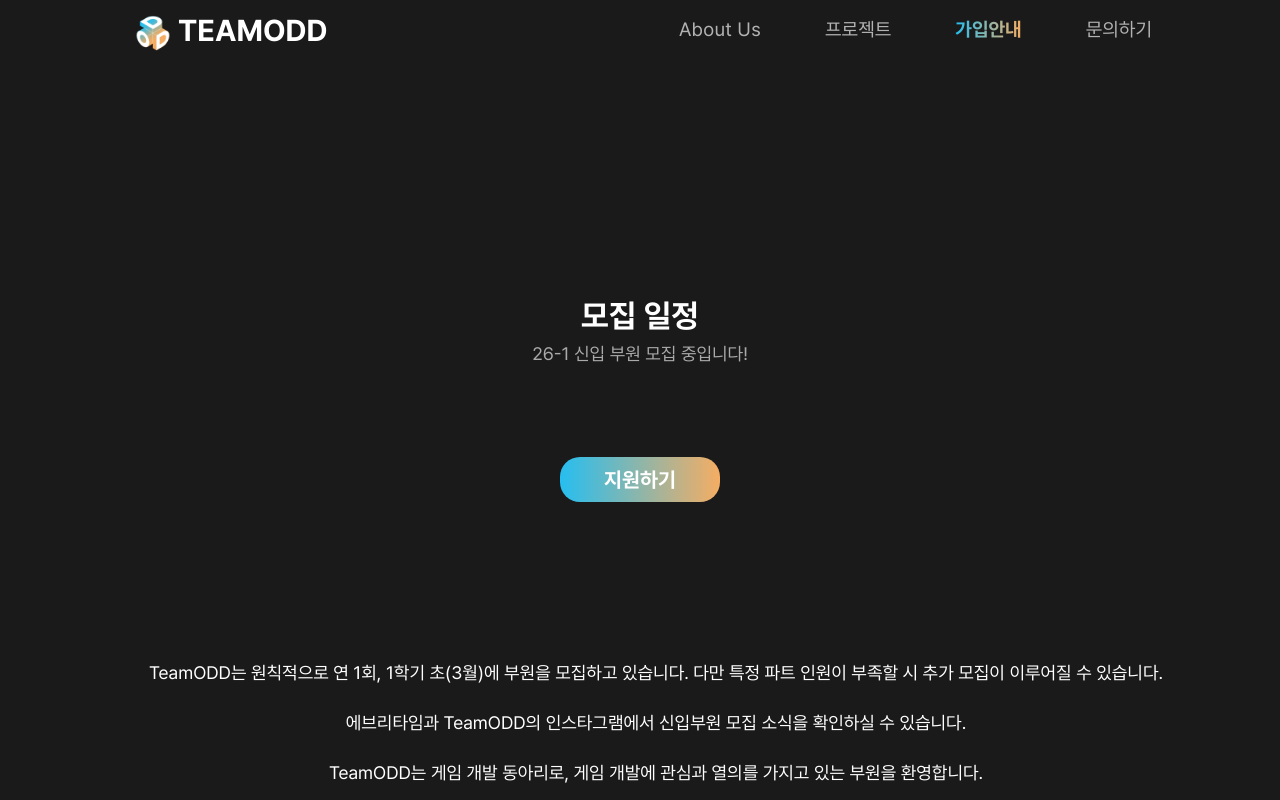
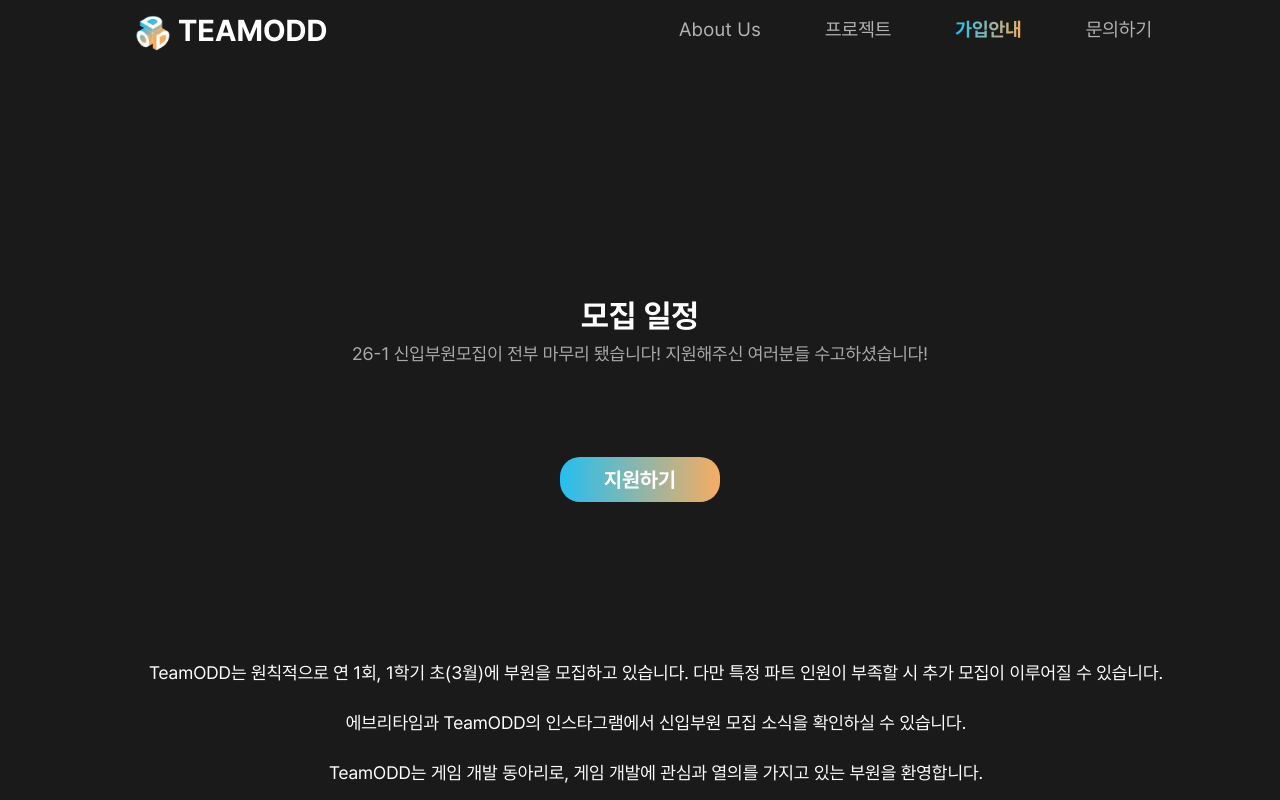
Before and after one commit to TeamODD/TeamODDWebsite, a React (Vite) app: page /join in a window 1280 px wide. Shown: the top 800 px of the page. Built offline with nearby package versions, Linux system fonts and the light colour scheme; no server answers; the database is empty.

Commit message:
fix: 지원 모집 메시지 변경

```diff
--- a/src/routes/Join.tsx
+++ b/src/routes/Join.tsx
@@ -28,7 +28,7 @@ const Join = () => {
     <div className="join-container">
       <div className="join-content">
         <h2 className="join-title">모집 일정</h2>
-        <p className="join-text">26-1 신입 부원 모집 중입니다!</p>
+        <p className="join-text">26-1 신입부원모집이 전부 마무리 됐습니다! 지원해주신 여러분들 수고하셨습니다!</p>
         <div className="join-button">
           <GradientButton
             innerText="지원하기"
```
